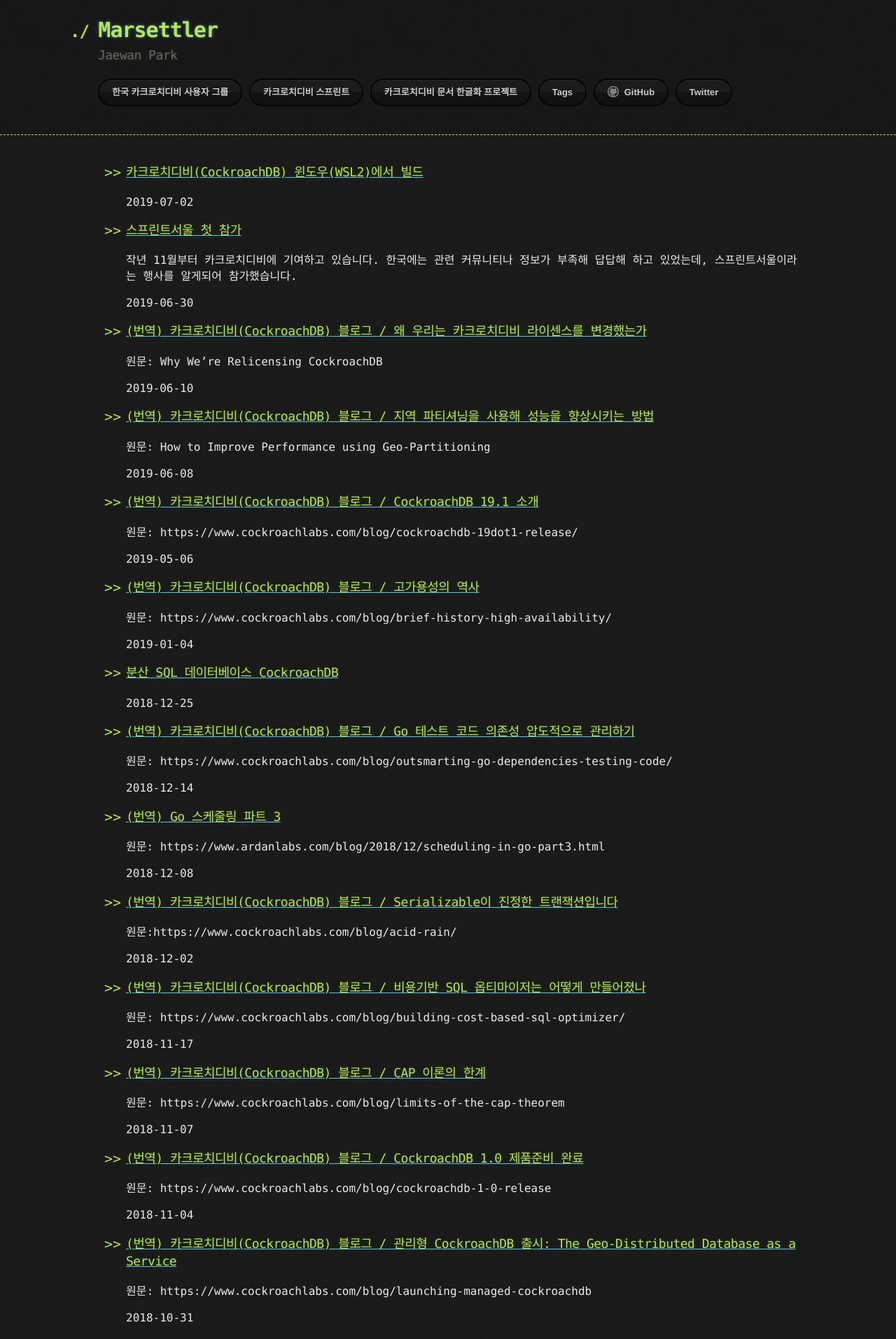
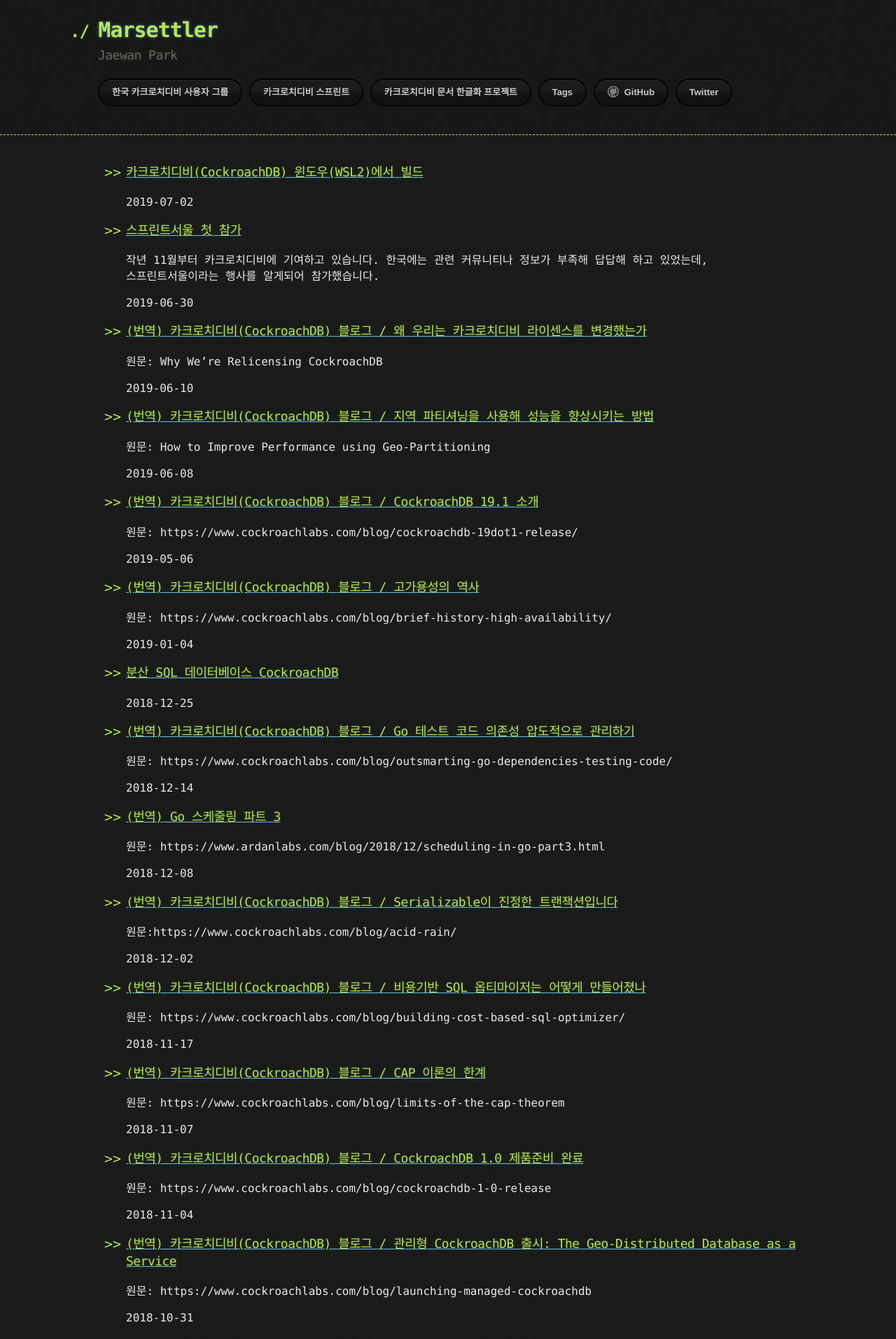
Before and after one commit to hueypark/hueypark.github.io, a Jekyll site: the page built from index.html, in a window 1280 px wide. Shown: the top 1913 px of the page at 70% size. Built offline with Jekyll 4.4.1, drawn with Linux system fonts in a browser that asks for light colours.

Commit message:
Make world-break: keep-all

```diff
--- a/_sass/jekyll-theme-hacker.scss
+++ b/_sass/jekyll-theme-hacker.scss
@@ -15,6 +15,7 @@
   font-size: 16px;
   line-height: 1.5;
   font-family: Monaco, "Bitstream Vera Sans Mono", "Lucida Console", Terminal, monospace;
+  word-break: keep-all
 }
 
 /* General & 'Reset' Stuff */
```
